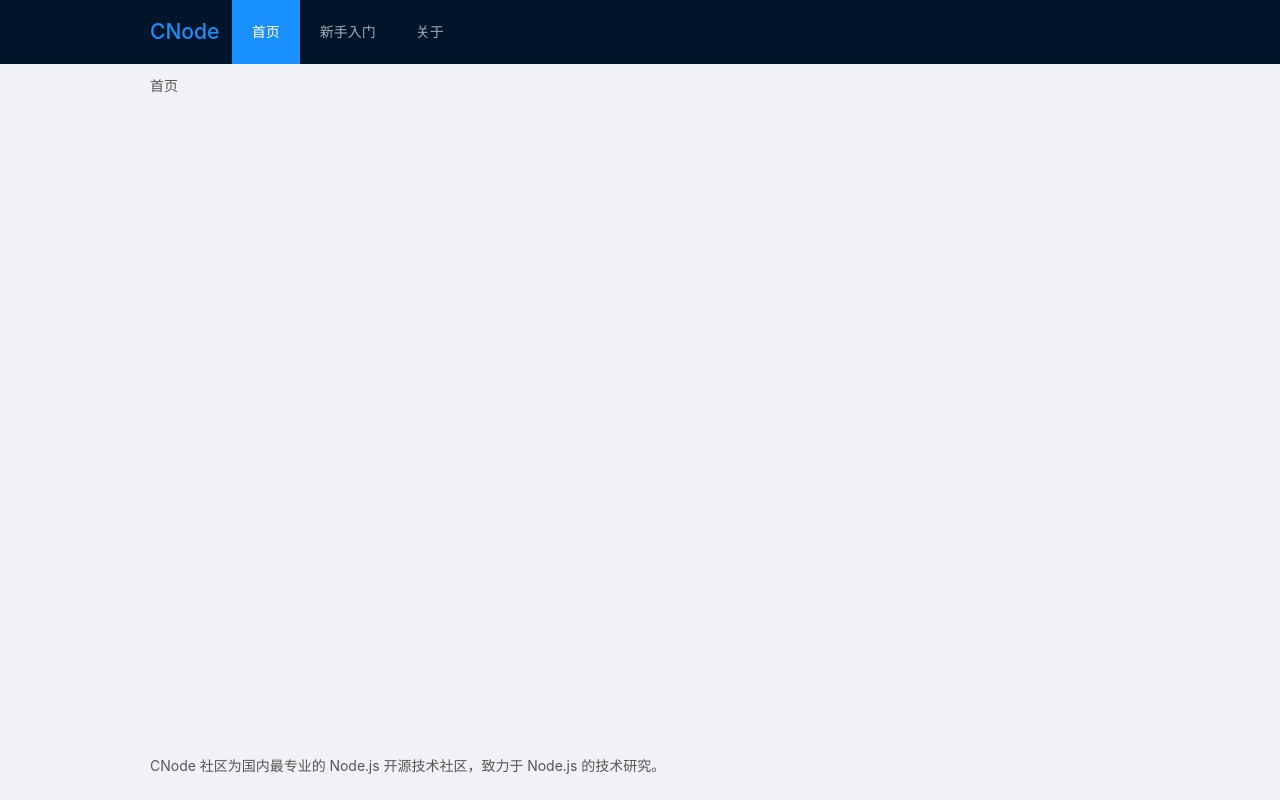
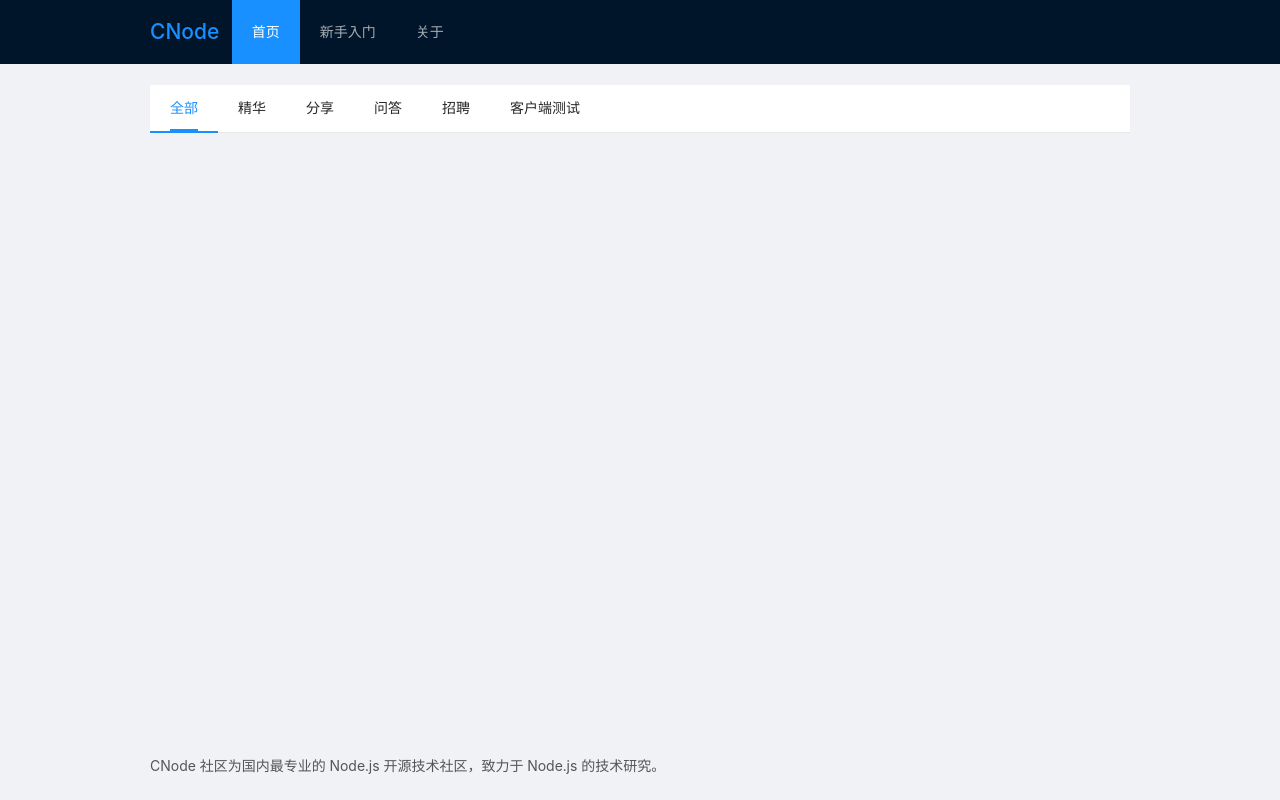
Before and after one commit to parachuterwu/react-hook-cnode, a React (Create React App) app: page / in a window 1280 px wide. Built offline with nearby package versions, Linux system fonts and the light colour scheme.

Commit message:
add home nav

```diff
--- a/package.json
+++ b/package.json
@@ -21,7 +21,7 @@
         "redux": "^4.0.5"
     },
     "scripts": {
-        "start": "PORT=7000 craco start",
+        "start": "craco start",
         "build": "craco build",
         "test": "craco test",
         "eject": "react-scripts eject"
--- a/src/components/Header.js
+++ b/src/components/Header.js
@@ -6,7 +6,7 @@ import { headerNav } from '../router/index';
 
 const Header = () => {
     const { pathname } = useLocation();
-    const currentNav = headerNav.find((nav) => pathname === nav.to).key;
+    const currentNavKey = headerNav.find((nav) => pathname === nav.to).key;
 
     return (
         <Affix offsetTop={0}>
@@ -22,7 +22,7 @@ const Header = () => {
                             <Menu
                                 mode="horizontal"
                                 theme="dark"
-                                selectedKeys={[currentNav]}
+                                selectedKeys={[currentNavKey]}
                             >
                                 {headerNav.map((nav) => {
                                     return (
--- /dev/null
+++ b/src/components/HomeNav.js
@@ -0,0 +1,26 @@
+import React from 'react';
+import { Menu } from 'antd';
+import { Link, useLocation } from 'react-router-dom';
+import qs from 'qs';
+
+import { homeNav } from '../router/index';
+
+const HomeNav = () => {
+    const { search } = useLocation();
+
+    console.log(qs.parse('a=c'));
+
+    return (
+        <Menu mode="horizontal" selectedKeys={['all']} className="index_nav">
+            {homeNav.map((item) => {
+                return (
+                    <Menu.Item key={item.key}>
+                        <Link to={item.to}>{item.txt}</Link>
+                    </Menu.Item>
+                );
+            })}
+        </Menu>
+    );
+};
+
+export default HomeNav;
--- a/src/router/index.js
+++ b/src/router/index.js
@@ -1,11 +1,11 @@
 import React from 'react';
 
-import HomePage from '../view/home';
-import TopicPage from '../view/topic';
-import UserPage from '../view/user';
-import GetStartPage from '../view/getStart';
-import AboutPage from '../view/about';
-import Page404 from '../view/page404';
+import HomePage from '../views/home';
+import TopicPage from '../views/topic';
+import UserPage from '../views/user';
+import GetStartPage from '../views/getStart';
+import AboutPage from '../views/about';
+import Page404 from '../views/page404';
 
 const routes = [
     {
@@ -70,4 +70,37 @@ const headerNav = [
     },
 ];
 
-export { routes, headerNav };
+const homeNav = [
+    {
+        txt: '全部',
+        to: '/?tab=all',
+        key: 'all',
+    },
+    {
+        txt: '精华',
+        to: '/?tab=good',
+        key: 'good',
+    },
+    {
+        txt: '分享',
+        to: '/?tab=share',
+        key: 'share',
+    },
+    {
+        txt: '问答',
+        to: '/?tab=ask',
+        key: 'ask',
+    },
+    {
+        txt: '招聘',
+        to: '/?tab=job',
+        key: 'job',
+    },
+    {
+        txt: '客户端测试',
+        to: '/?tab=dev',
+        key: 'dev',
+    },
+];
+
+export { routes, headerNav, homeNav };
--- a/src/view/home/index.js
+++ /dev/null
@@ -1,7 +0,0 @@
-import React from 'react';
-
-const HomePage = () => {
-    return <div>首页</div>;
-};
-
-export default HomePage;
--- /dev/null
+++ b/src/views/home/index.js
@@ -0,0 +1,13 @@
+import React from 'react';
+
+import HomeNav from '../../components/HomeNav';
+
+const HomePage = () => {
+    return (
+        <div>
+            <HomeNav />
+        </div>
+    );
+};
+
+export default HomePage;
```
Also changed, not shown: src/views/about/index.js (renamed from src/view/about/index.js), src/views/getStart/index.js (renamed from src/view/getStart/index.js), src/views/page404/index.js (renamed from src/view/page404/index.js), src/views/topic/index.js (renamed from src/view/topic/index.js), src/views/user/index.js (renamed from src/view/user/index.js).
